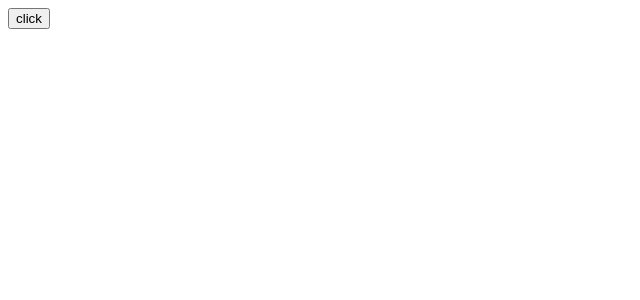
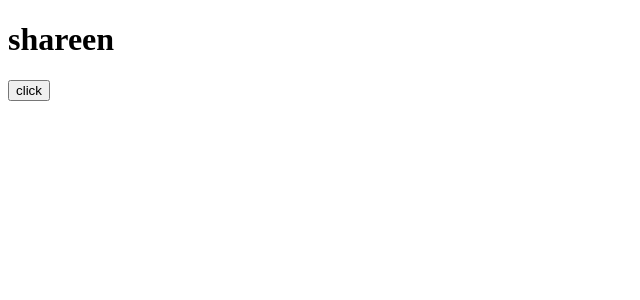
Before and after one commit to foziaShareen/easy_react, a React (Create React App) app: page / in a window 1280 px wide. Shown: the top 300 px of the page, without its empty margins (0-640 px from the left). Built offline with nearby package versions, Linux system fonts and the light colour scheme.

Commit message:
useState added in the file

```diff
--- a/src/App.js
+++ b/src/App.js
@@ -1,23 +1,16 @@
 
 import Student  from './salary'
 import React ,{useState} from 'react'
-import User from './User'
 
 function App() {
-    function getData(){
-    return(
+   const[Data,setData]=useState("shareen");
 
-    alert("hello")
 
-    )
-    //why we make function and then call from child?
-    // because may be we want to use in many children and it is convenient to define only
-    // once in parent and call from many child component as we want to be .
-}
  return(
    <div>
-    <User data={getData}/>
+    <h1>{Data}</h1>
+    <button onClick={()=>setData("fozia")}>click</button>
    </div>
  )
-}
+ }
 export default App;
--- a/src/User.js
+++ /dev/null
@@ -1,12 +0,0 @@
-import React from 'react'
-
-function User(props){
-
-    return(<div>
-
-<button onClick={props.data}>click</button>
-    </div>
-
-    )
-}
-export default User
```
